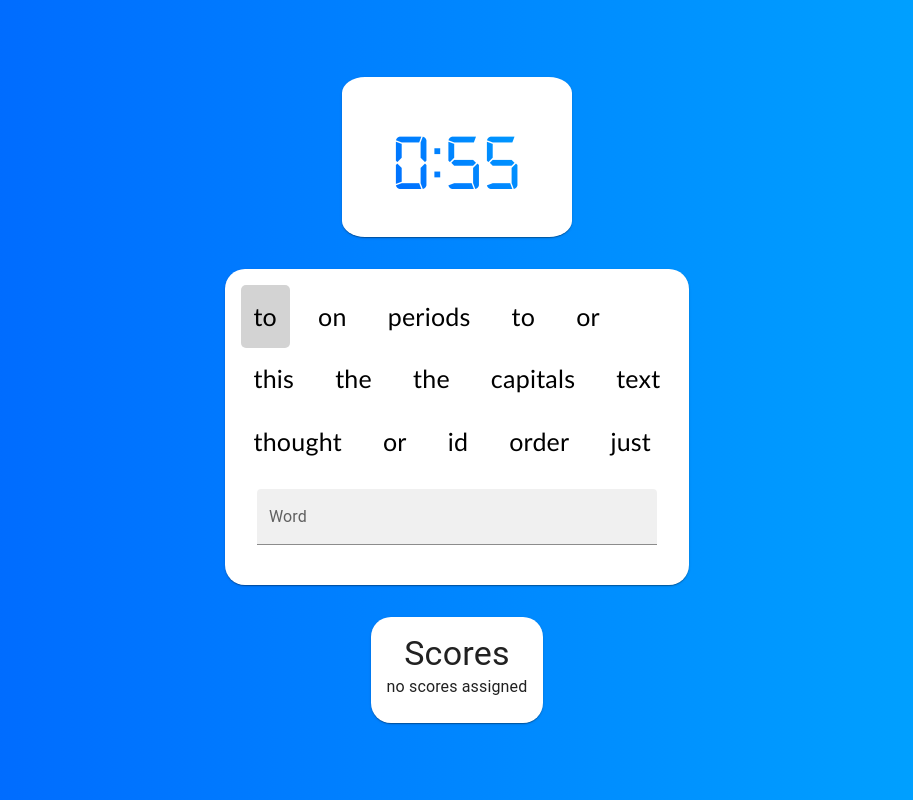
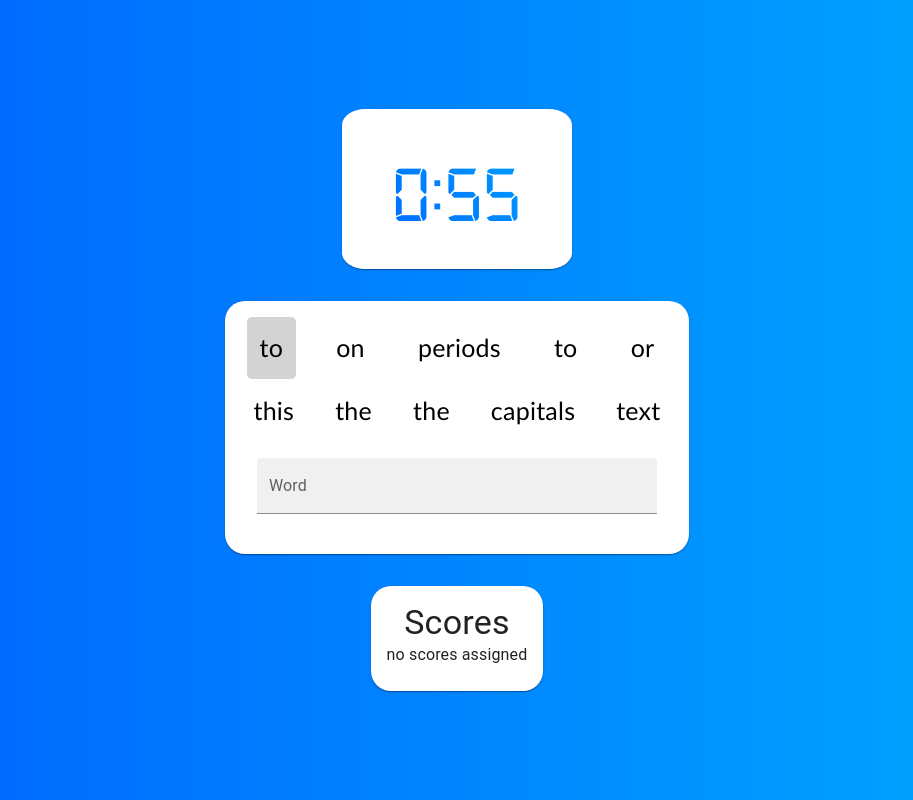
Before and after one commit to odev954/typing-game, a React app: page / in a window 1280 px wide. Shown: the whole page, without its empty margins (183-1096 px from the left). Built offline with nearby package versions, Linux system fonts and the light colour scheme.

Commit message:
minor fix to word grid component

```diff
--- /dev/null
+++ b/src/components/WordGrid/WordGrid.css
@@ -0,0 +1,3 @@
+.word-grid {
+    justify-content: space-around;
+}
--- a/src/components/WordGrid/WordGrid.tsx
+++ b/src/components/WordGrid/WordGrid.tsx
@@ -3,6 +3,7 @@ import useTrackerLogic, { TrackerStatus } from "src/hooks/useTrackerLogic/useTra
 import Grid from '@mui/material/grid';
 import { Typography } from "@mui/material";
 import _ from 'lodash';
+import './WordGrid.css';
 
 export interface WordGridProps
 {
@@ -18,22 +19,20 @@ export default function WordGrid(props : WordGridProps) : JSX.Element
 
     useEffect(() => {
         if((props.Status.Position + 1) % props.WordLimit === 0 &&
-           (props.Status.Position + 1) / props.WordLimit > props.RowLimit)
+           (props.Status.Position + 1) / props.WordLimit > props.RowLimit - 1)
         {
             updateRowOffest(rowOffest + 1);
         }
-        console.log(sections);
     }, [props.Status.Position]);
 
     return (
         <>
             {
                 sections.map((section, sectionIndex) => {
-                    console.log('section index: ', sectionIndex);
-                    if(sectionIndex >= rowOffest && sectionIndex <= rowOffest + props.RowLimit)
+                    if(sectionIndex >= rowOffest && sectionIndex <= rowOffest + props.RowLimit - 1)
                     {
 
-                        return (<Grid container spacing={2}>
+                        return (<Grid className="word-grid" container spacing={2}>
                             {
                                 section.map((word, index) =>
                                     <Grid item>
```
